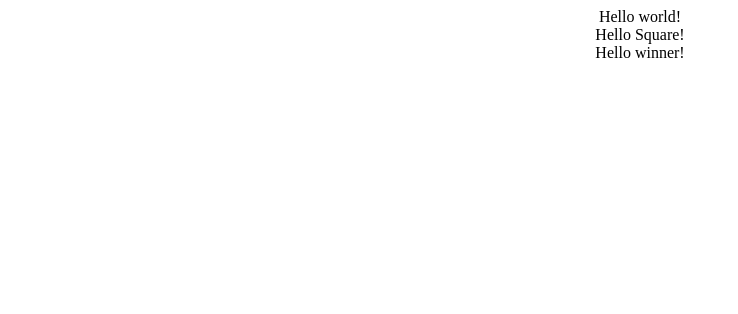
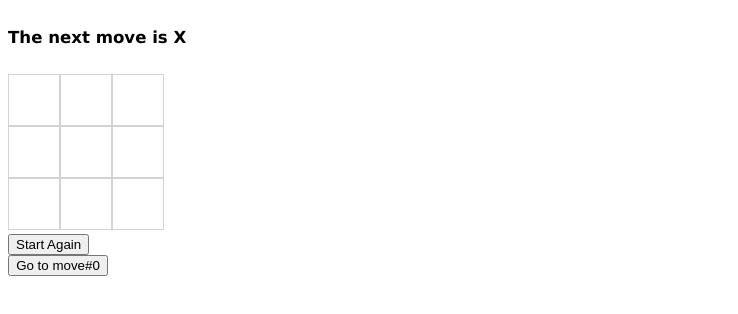
Before and after one commit to acwcheung/X-game, a React (Create React App) app: page / in a window 1280 px wide. Shown: the top 314 px of the page, without its empty margins (0-738 px from the left). Built offline with nearby package versions, Linux system fonts and the light colour scheme.

Commit message:
add the history of moves buttons

```diff
--- a/src/App.css
+++ b/src/App.css
@@ -1,38 +1,33 @@
-.App {
-  text-align: center;
+body {
+  font-family: Verdana;
+  font-size: 20px;
+/*   text-align: center; */
 }
 
-.App-logo {
-  height: 40vmin;
-  pointer-events: none;
+.board {
+  width: 160px;
+  font-size: 30px;
+  display: flex;
+  flex-wrap: wrap;
+}
+.square {
+  height: 50px;
+  width: 50px;
+  border: 1px solid lightgrey;
+}
+ul.board {
+  padding: 0;
+  margin:0;
+}
+li.square {
+  list-style: none;
+  display: flex;
+  justify-content: center;
+  align-items: center;
 }
 
-@media (prefers-reduced-motion: no-preference) {
-  .App-logo {
-    animation: App-logo-spin infinite 20s linear;
-  }
-}
-
-.App-header {
-  background-color: #282c34;
-  min-height: 100vh;
+.move {
+  width: 100px;
   display: flex;
   flex-direction: column;
-  align-items: center;
-  justify-content: center;
-  font-size: calc(10px + 2vmin);
-  color: white;
 }
-
-.App-link {
-  color: #61dafb;
-}
-
-@keyframes App-logo-spin {
-  from {
-    transform: rotate(0deg);
-  }
-  to {
-    transform: rotate(360deg);
-  }
-}
--- a/src/App.js
+++ b/src/App.js
@@ -1,16 +1,141 @@
-import React from 'react';
+import React, { Component }   from 'react';
 import Square from './Components/Square';
+import Steps from './Components/Steps';
 import CalcWinner from './Components/CalcWinner';
 import './App.css';
 
-function App() {
-  return (
-    <div className="App">
-      Hello world!
-      <Square />
-      <CalcWinner />
-    </div>
-  );
+class App extends Component {
+  constructor(props) {
+    super(props);
+    this.state = {
+      //you always update an object for state
+      //history: [ {squares:[]}, ...] you need a object, with array as value
+      history: [
+        {
+          squares: [
+            null, null, null,
+            null, null, null,
+            null, null, null
+          ]
+        }
+      ],
+      isNextX: true
+    };
+    this.handleClick = this.handleClick.bind(this);
+    this.handleStart = this.handleStart.bind(this);
+    this.handleJump = this.handleJump.bind(this);
+  }
+
+  handleClick(e) {
+    const index = e.target.value;
+    const history = this.state.history
+    const current = history[history.length-1];
+    const squares = current.squares.slice();
+    if(CalcWinner(squares)) { return null };
+    squares[index] = this.state.isNextX ? 'X': 'O';
+    this.setState({
+      //what is this?
+      history: history.concat([{ squares: squares }]),
+      isNextX: !this.state.isNextX
+    });
+  }
+
+  //how you pass the index back!
+  handleJump(i) {
+    const history = this.state.history.splice(0, i+1);
+    this.setState({
+      history: history,
+      isNextX: i % 2 === 0 ? true: false,
+    })
+  }
+
+  handleStart() {
+    this.setState({
+      //reset the state
+      history: [
+        {
+          squares: [
+            null, null, null,
+            null, null, null,
+            null, null, null
+          ]
+        }
+      ],
+      isNextX: true
+    })
+  }
+
+  render() {
+
+    const { history, isNextX } = this.state;
+    const current = history[history.length-1].squares;
+    const win = CalcWinner(current);
+    let status;
+    if(win) {
+      status = <h5>The winner is {win}</h5>
+    } else {
+      status = <h5>The next move is {isNextX ? 'X': 'O'}</h5>
+    }
+
+    return (
+       <div>
+        {status}
+        <ul className='board'>
+          <Square
+            onClick={this.handleClick}
+            value='0'
+            mark={current[0]}
+          />
+          <Square
+            onClick={this.handleClick}
+            value='1'
+            mark={current[1]}
+          />
+          <Square
+            onClick={this.handleClick}
+            value='2'
+            mark={current[2]}
+          />
+          <Square
+            onClick={this.handleClick}
+            value='3'
+            mark={current[3]}
+          />
+          <Square
+            onClick={this.handleClick}
+            value='4'
+            mark={current[4]}
+          />
+          <Square
+            onClick={this.handleClick}
+            value='5'
+            mark={current[5]}
+          />
+          <Square
+            onClick={this.handleClick}
+            value='6'
+            mark={current[6]}
+          />
+          <Square
+            onClick={this.handleClick}
+            value='7'
+            mark={current[7]}
+          />
+          <Square
+            onClick={this.handleClick}
+            value='8'
+            mark={current[8]}
+          />
+        </ul>
+        <button onClick={this.handleStart} >Start Again</button>
+        <Steps
+          history={history}
+          onJump={this.handleJump}
+        />
+      </div>
+    );
+  }
+
 }
 
 export default App;
--- a/src/Components/CalcWinner.js
+++ b/src/Components/CalcWinner.js
@@ -1,12 +1,18 @@
-import React from 'react';
-
-
-function CalcWinner() {
-  return (
-    <div className="App">
-      Hello winner!
-    </div>
-  );
+function CalcWinner(squares) {
+  //find all winning possibilities
+  const winners = [
+    [0, 1, 2], [3, 4, 5], [6, 7, 8],
+    [0, 3, 6], [1, 4, 7], [2, 5, 8],
+    [0, 4, 8], [2, 4, 6]
+  ];
+  //you can't break a forEach loop
+  for(let i=0; i < winners.length; i++) {
+    const [ a, b, c ] = winners[i];
+    if(squares[a] && squares[a] === squares[b]
+       && squares[a] === squares[c]) {
+      return squares[a];
+  }}
+  return null;
 }
 
 export default CalcWinner;
--- a/src/Components/Square.js
+++ b/src/Components/Square.js
@@ -1,11 +1,14 @@
 import React from 'react';
 
 
-function Square() {
+function Square(props) {
   return (
-    <div className="App">
-      Hello Square!
-    </div>
+    <li
+      className='square'
+      onClick={props.onClick}
+      value={props.value}
+    >{props.mark}
+    </li>
   );
 }
 
--- /dev/null
+++ b/src/Components/Steps.js
@@ -0,0 +1,34 @@
+import React from 'react';
+
+
+function Steps(props) {
+
+  //if clicked, go back to that step
+  //function to handleMove
+  //history back to there
+  //back to 2
+  //history.slice(0, 2+1)
+  //setState
+
+
+
+
+  const steps = props.history.map((step, i) => {
+  	return(
+  		<button
+  		  key={i}
+  		  //event trigger to pass a pre-set value!
+  		  onClick={() => props.onJump(i)}
+  		>
+  		  Go to move#{i}
+  		</button>
+  	)
+  })
+  return (
+    <div className='move'>
+      {steps}
+    </div>
+  );
+}
+
+export default Steps;
```
